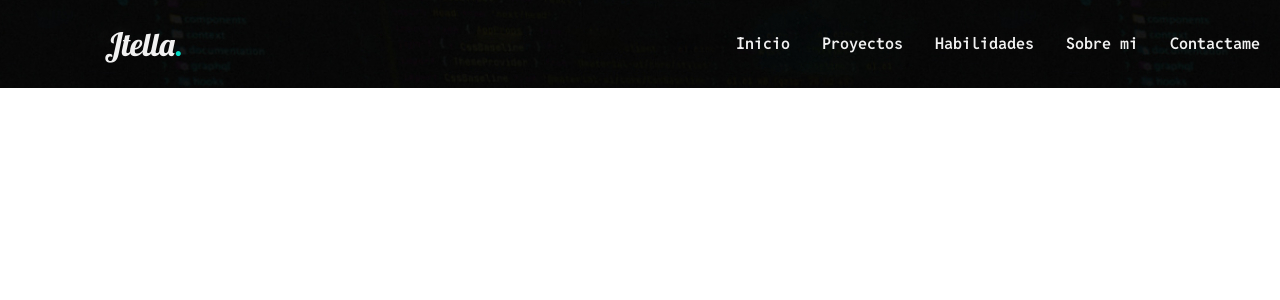
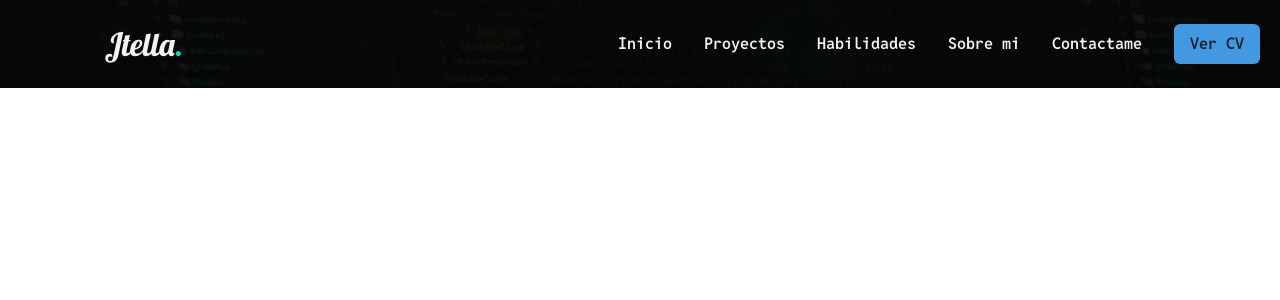
Before and after one commit to cotellajoa/portfolio-react, a React (Vite) app: page / in a window 1280 px wide. Shown: the top 300 px of the page. Built offline with nearby package versions, Linux system fonts and the light colour scheme.

Commit message:
Finish navbar responsive

```diff
--- a/src/Components/Header/Header.jsx
+++ b/src/Components/Header/Header.jsx
@@ -9,7 +9,8 @@ import {
     DrawerOverlay,
     DrawerContent,
     DrawerCloseButton,
-    useDisclosure
+    useDisclosure,
+    Button,
   } from '@chakra-ui/react'
 
 import { HamburgerIcon } from '@chakra-ui/icons'
@@ -56,6 +57,13 @@ const Header = () => {
                         <p><a href="">Habilidades</a></p>
                         <p><a href="">Sobre mi</a></p>
                         <p><a href="">Contactame</a></p>
+                        <Button
+                            backgroundColor='blue.400'
+                            mt="2rem"
+                            _hover={{
+                                backgroundColor:'blue.200'
+                            }}
+                        ><a href="https://drive.google.com/file/d/1FBjPr6_Z7qje9DqQ0HrYkkr3Qd269Ch-/view?usp=sharing" target='__blank'>Ver CV</a></Button>
                     </DrawerBody>
                     </DrawerContent>
                 </Drawer>
@@ -68,7 +76,12 @@ const Header = () => {
                 <a href="#third-page" className='option'>Habilidades</a>
                 <a href="#four-page" className='option'>Sobre mi</a>
                 <a href="#fifth-page" className='option'>Contactame</a>
-
+                <Button
+                    backgroundColor='blue.400'
+                    _hover={{
+                        backgroundColor:'blue.200'
+                    }}
+                ><a href="https://drive.google.com/file/d/1FBjPr6_Z7qje9DqQ0HrYkkr3Qd269Ch-/view?usp=sharing" target='__blank'>Ver CV</a></Button>
             </Flex>
         </Box>
     )
```
Also changed, not shown: src/Components/Header/Header.css (line endings or trailing spaces).
